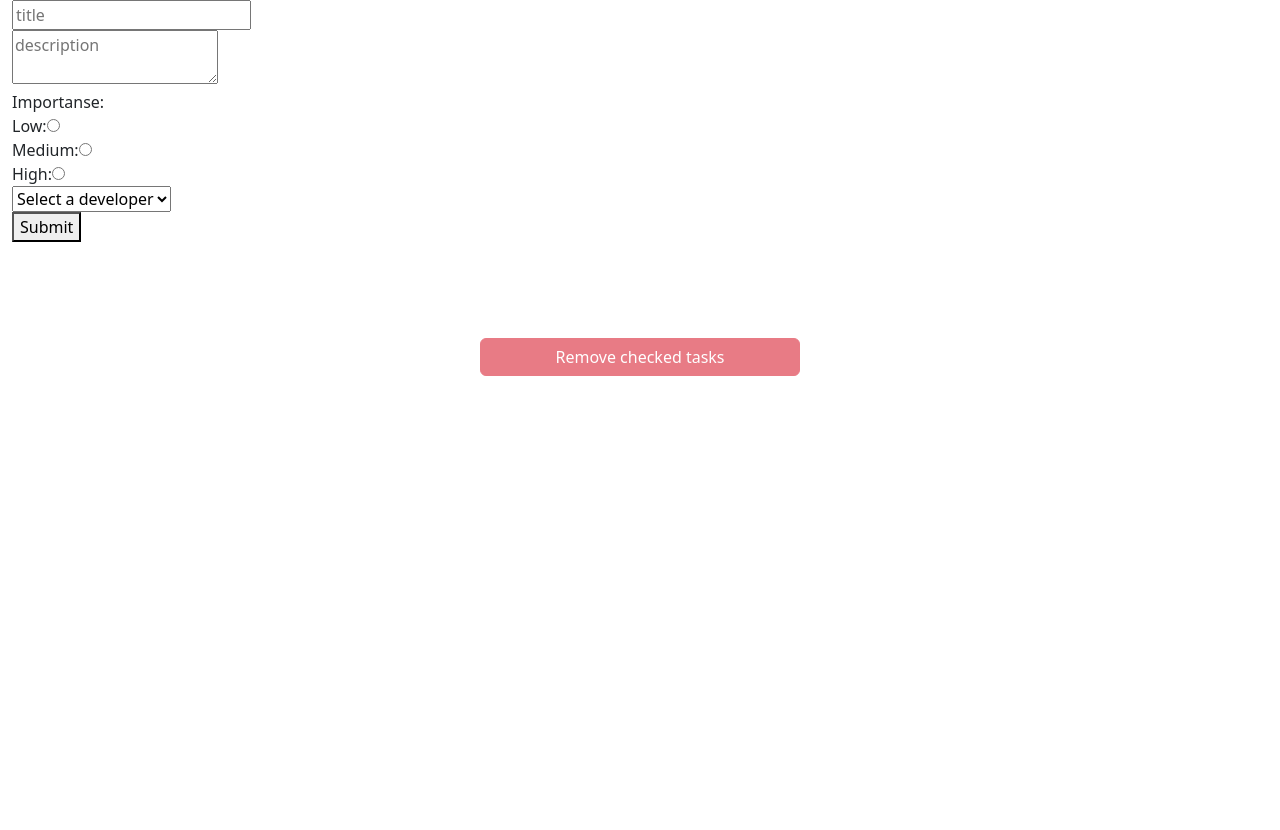
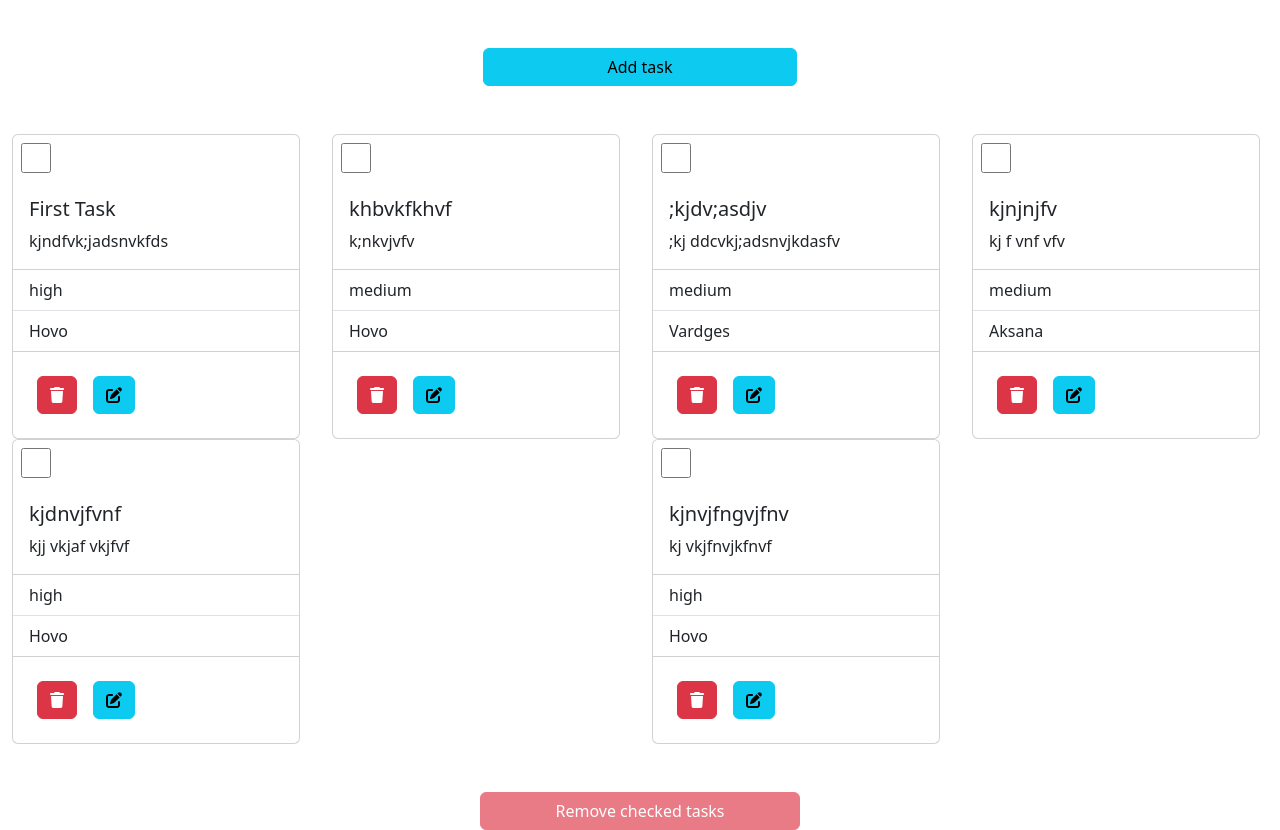
Before and after one commit to TumasyanDolera/react-redux, a React (Create React App) app: page / in a window 1280 px wide. Before the commit the page ends 800 px from the top, so only its background shows below. Built offline with nearby package versions, Linux system fonts and the light colour scheme; data requests are answered from the project's data file.

Commit message:
Added json server: Added functional show task when component mount and add task

```diff
--- /dev/null
+++ b/db.json
@@ -0,0 +1,69 @@
+{
+  "posts": [
+    {
+      "id": 1,
+      "title": "json-server",
+      "author": "typicode"
+    },
+    {
+      "id": 2
+    },
+    {
+      "id": 3
+    }
+  ],
+  "comments": [
+    {
+      "id": 1,
+      "body": "some comment",
+      "postId": 1
+    }
+  ],
+  "profile": {
+    "name": "typicode"
+  },
+  "tasks": [
+    {
+      "title": "First Task",
+      "description": "kjndfvk;jadsnvkfds",
+      "importance": "high",
+      "developer": "Hovo",
+      "id": 1
+    },
+    {
+      "title": "khbvkfkhvf",
+      "description": "k;nkvjvfv",
+      "importance": "medium",
+      "developer": "Hovo",
+      "id": 2
+    },
+    {
+      "title": ";kjdv;asdjv",
+      "description": ";kj ddcvkj;adsnvjkdasfv",
+      "importance": "medium",
+      "developer": "Vardges",
+      "id": 3
+    },
+    {
+      "title": "kjnjnjfv",
+      "description": "kj f vnf vfv",
+      "importance": "medium",
+      "developer": "Aksana",
+      "id": 4
+    },
+    {
+      "title": "kjdnvjfvnf",
+      "description": "kjj vkjaf vkjfvf",
+      "importance": "high",
+      "developer": "Hovo",
+      "id": 5
+    },
+    {
+      "title": "kjnvjfngvjfnv",
+      "description": "kj vkjfnvjkfnvf",
+      "importance": "high",
+      "developer": "Hovo",
+      "id": 6
+    }
+  ]
+}
--- a/package.json
+++ b/package.json
@@ -10,6 +10,7 @@
     "@testing-library/react": "^13.4.0",
     "@testing-library/user-event": "^13.5.0",
     "bootstrap": "^5.3.0",
+    "json-server": "^0.17.3",
     "prop-types": "^15.8.1",
     "react": "^18.2.0",
     "react-bootstrap": "^2.8.0",
--- a/src/components/AddNewTask/AddNewTask.js
+++ b/src/components/AddNewTask/AddNewTask.js
@@ -1,16 +1,26 @@
 import React, { PureComponent } from 'react';
+import Button from 'react-bootstrap/Button';
+import Modal from 'react-bootstrap/Modal';
+import Col from 'react-bootstrap/Col';
+import Form from 'react-bootstrap/Form';
+import Row from 'react-bootstrap/Row';
+import FloatingLabel from 'react-bootstrap/FloatingLabel';
 import { idGenerator } from '../../utils/utils';
 import PropTypes from 'prop-types';
 
 
-export default class AddNewTask extends PureComponent {
-    state = {
+class AddNewTaskModal extends PureComponent {
+    constructor(props) {
+        super(props);
+        this.state = {
             toDoList: [],
             title: '',
             description: '',
             importance: '',
             developer: '',
-    };
+        }
+    }
+
 
     handleInputChange = (event) => {
         this.setState({ [event.target.name]: event.target.value })
@@ -18,7 +28,7 @@ export default class AddNewTask extends PureComponent {
     }
 
     handleRadioChange = (event) => {
-        this.setState({ importance: event.target.value })
+        this.setState({ importance: event.target.name })
     }
 
     handleSelectChange = (event) => {
@@ -37,7 +47,7 @@ export default class AddNewTask extends PureComponent {
         }
 
         let neweObj = {
-            id: idGenerator(),
+            // id: idGenerator(),
             title,
             description,
             importance,
@@ -48,17 +58,10 @@ export default class AddNewTask extends PureComponent {
 
         let toDoList = [...this.state.toDoList];
         toDoList.push(neweObj);
-        this.setState({
-            toDoList,
-            title: '',
-            description: '',
-            importance: '',
-            developer: '',
-        })
     }
 
-    handleAddKeyDown=(event)=>{
-        if(event.key === "Enter"){
+    handleAddKeyDown = (event) => {
+        if (event.key === "Enter") {
             this.handleAddTask(event)
         }
 
@@ -66,88 +69,116 @@ export default class AddNewTask extends PureComponent {
 
     render() {
         const { title, developer, importance, description } = this.state;
-        const {disabledButton} = this.props;
+        return (
+            <Modal
+                size="lg"
+                aria-labelledby="contained-modal-title-vcenter"
+                centered
+                show={true}
+                onHide={this.props.onClose}
+            >
+                <Modal.Header closeButton>
+                    <Modal.Title id="contained-modal-title-vcenter">
+                        Edit task
+                    </Modal.Title>
 
-        return (
-            <form onSubmit={this.handleAddTask} onKeyDown={this.handleAddKeyDown}>
-                <label>
-                    <input
-                        placeholder='title'
-                        type="text"
-                        name="title"
-                        value={title}
-                        onChange={this.handleInputChange}
-                    />
-                </label>
-                <br />
-                <label>
-                    <textarea
-                        placeholder='description'
+                </Modal.Header>
+                <Modal.Body>
+                    <Form onKeyDown={this.handleAddKeyDown}>
+                        <Form.Group as={Row} className="mb-3" controlId="formHorizontalEmail">
+                            <Form.Label column sm={2}>
+                                Title
+                            </Form.Label>
+                            <Col sm={10}>
+                                <Form.Control type="text" placeholder="Title" name="title" value={title} onChange={this.handleInputChange} />
+                            </Col>
+                        </Form.Group>
+
+                        <Form.Group as={Row} className="mb-3" controlId="formHorizontalPassword" >
+                            <Form.Label column sm={2}>
+                                Description
+                            </Form.Label>
+                            <Col sm={10}>
+
+                                    <Form.Control
+                                        controlId="floatingTextarea"
+                                        as="textarea"
+                                        placeholder="Leave a comment here"
                                         name="description"
                                         value={description}
                                         onChange={this.handleInputChange}
                                         />
-                </label>
-                <br />
-                Importanse:
-                <br />
-                <label>
-                    Low:
-                    <input
-                        type="radio"
-                        name="low"
-                        value="low"
-                        checked={importance === 'low'}
-                        onChange={this.handleRadioChange}
-                    />
-                </label>
-                <br />
-                <label>
-                    Medium:
-                    <input
-                        style={{ background: 'yellow' }}
-                        type="radio"
-                        name="medium"
-                        value="medium"
-                        checked={importance === 'medium'}
-                        onChange={this.handleRadioChange}
-                    />
-                </label>
-                <br />
-                <label>
-                    High:
-                    <input
-                        type="radio"
-                        name="high"
-                        value="high"
-                        checked={importance === 'high'}
-                        onChange={this.handleRadioChange}
-                    />
-                </label>
-                <br />
-                <label>
-                    <select value={developer} onChange={this.handleSelectChange}>
+                            </Col>
+                        </Form.Group>
+                        <Form.Group as={Row} className="mb-3">
+                            <Form.Label as="legend" column sm={2}>
+                                Developer
+                            </Form.Label>
+
+                            <Col sm={10}>
+                                <Form.Select aria-label="Default select example" value={developer} onChange={this.handleSelectChange}>
                                     <option value="">Select a developer</option>
                                     <option value="Aksana">Aksana</option>
                                     <option value="Hovo">Hovo</option>
                                     <option value="Vardges">Vardges</option>
                                     <option value="Armen">Armen</option>
                                     <option value="ELizabet">Elizabet</option>
-                    </select>
-                </label>
-                <br />
-                <button type="submit" disabled={disabledButton}>Submit</button>
-            </form>
-        )
+                                </Form.Select>
+                            </Col>
+                        </Form.Group>
+                        <fieldset>
+                            <Form.Group as={Row} className="mb-3">
+                                <Form.Label as="legend" column sm={2}>
+                                    Radios
+                                </Form.Label>
+                                <Col sm={10}>
+                                    <Form.Check
+                                        type="radio"
+                                        label="low"
+                                        name="low"
+                                        id="formHorizontalRadios1"
+                                        checked={importance === "low"}
+                                        onChange={this.handleRadioChange}
+                                    />
+                                    <Form.Check
+                                        type="radio"
+                                        label="medium"
+                                        name="medium"
+                                        id="formHorizontalRadios2"
+                                        checked={importance === "medium"}
+                                        onChange={this.handleRadioChange}
+
+                                    />
+                                    <Form.Check
+                                        type="radio"
+                                        label="high"
+                                        name="high"
+                                        id="formHorizontalRadios3"
+                                        checked={importance === "high"}
+                                        onChange={this.handleRadioChange}
+
+                                    />
+                                </Col>
+                            </Form.Group>
+                        </fieldset>
+                    </Form>
+                </Modal.Body>
+                <Modal.Footer>
+                    <Button variant='primary' onClick={this.handleAddTask}>Add</Button>
+                    <Button variant="secondary" onClick={this.props.onClose}>Cansel</Button>
+                </Modal.Footer>
+            </Modal>
+        );
     }
 
 }
 
 
-AddNewTask.propTypes = {
+
+AddNewTaskModal.propTypes = {
     handleAddTask:PropTypes.func,
-    disabledButton:PropTypes.number,
-    // disabledButton:PropTypes.number.isRequired,
-    // disabledButton:PropTypes.oneOf([1,5,6,'kkk', true])
-    // disabledButton:PropTypes.oneOfType([PropTypes.number, PropTypes.array])
+    onClose:PropTypes.func
 }
+
+
+export default AddNewTaskModal;
--- a/src/components/Tasks/tasks.module.css
+++ b/src/components/Tasks/tasks.module.css
@@ -18,5 +18,5 @@
 }
 
 .checkedTaskCard {
-  border: 2px solid red;
+  border: 2px solid red !important;
 }
--- a/src/components/ToDo/ToDo.js
+++ b/src/components/ToDo/ToDo.js
@@ -1,5 +1,5 @@
 import React, { PureComponent } from "react";
-import AddNewTask from "../AddNewTask/AddNewTask";
+import AddNewTaskModal from "../AddNewTask/AddNewTask";
 import Tasks from "../Tasks/Tasks";
 import Confirm from "../Confirm";
 import { Container, Row, Col, Button } from "react-bootstrap";
@@ -11,21 +11,63 @@ import EditModal from "../EditModal";
 export default class ToDo extends PureComponent {
     state = {
         toDoList: [],
-        editedTask:null,
+        editedTask: null,
         checkedTasks: new Set(),
-        toggleConfirmModal: false
+        toggleConfirmModal: false,
+        showNewTaskModal: false,
     };
 
+    componentDidMount() {
+        fetch('http://localhost:3004/tasks', {
+            method: 'GET',
+            headers: {
+                "Content-Type": "application/json",
+            },
+        })
+            .then(response => {
+                if (!response.ok) {
+                    throw response.error
+                }
+                return response.json()
+            })
+            .then(tasks => {
+                let toDoList = [...this.state.toDoList, ...tasks];
+                // toDoList.push(tasks);
+                this.setState({
+                    toDoList,
+                })
+            })
+            .catch(error => console.log(error))
+
+    }
 
 
     handleAddTask = (neweObj) => {
+        console.log('NNNNNN====>>>>', neweObj)
         let toDoList = [...this.state.toDoList];
-        toDoList.push(neweObj);
+
+        fetch('http://localhost:3004/tasks', {
+            method: 'POST',
+            headers: {
+                "Content-Type": "application/json",
+            },
+            body: JSON.stringify(neweObj)
+        })
+            .then(response => {
+                if (!response.ok) {
+                    throw response.error
+                }
+                return response.json()
+            })
+            .then(task => {
+                toDoList.push(task);
                 this.setState({
                     toDoList,
+                    showNewTaskModal: false
 
                 })
-
+            })
+            .catch(error => console.log(error))
 
     }
 
@@ -90,16 +132,16 @@ export default class ToDo extends PureComponent {
 
     }
 
-    handleEditTask =(taskObj)=>{
+    handleEditTask = (taskObj) => {
         this.setState({
-            editedTask:taskObj,
+            editedTask: taskObj,
         })
     }
 
-handleSaveEditedTask =(taskObj)=>{
+    handleSaveEditedTask = (taskObj) => {
         let toDoList = [...this.state.toDoList];
 
-    let index  = toDoList.findIndex((item)=>item.id === taskObj.id);
+        let index = toDoList.findIndex((item) => item.id === taskObj.id);
         toDoList[index] = {
             ...toDoList[index],
             ...taskObj
@@ -107,23 +149,34 @@ handleSaveEditedTask =(taskObj)=>{
 
         this.setState({
             toDoList,
-        editedTask:null
+            editedTask: null
         })
 
     }
 
+    toggleNewTaskModal = () => {
+        this.setState({
+            showNewTaskModal: !this.state.showNewTaskModal,
+        })
+    }
+
     render() {
-        const { toDoList, checkedTasks, toggleConfirmModal , editedTask} = this.state;
+        const { toDoList, checkedTasks, toggleConfirmModal, editedTask, showNewTaskModal } = this.state;
 
 
 
         return (
             <Container fluid>
                 <Row className="justify-content-center">
-                    <AddNewTask
-                        handleAddTask={this.handleAddTask}
-                        disabledButton={checkedTasks.size}
-                    />
+                    <Col className="text-center mt-5">
+                        <Button
+                            variant="info"
+                            className="w-25"
+                            onClick={this.toggleNewTaskModal}
+                            disabled={checkedTasks.size}>
+                            Add task
+                        </Button>
+                    </Col>
                 </Row>
 
                 <Row className="mt-5">
@@ -161,9 +214,16 @@ handleSaveEditedTask =(taskObj)=>{
                 {
                     !!editedTask &&
                     <EditModal
-                    onClose={()=>this.handleEditTask(null)}
+                        onClose={() => this.handleEditTask(null)}
                         editTaskData={editedTask}
                         onSave={this.handleSaveEditedTask}
+                    />
+                }
+                {
+                    showNewTaskModal &&
+                    <AddNewTaskModal
+                        handleAddTask={this.handleAddTask}
+                        onClose={this.toggleNewTaskModal}
                     />
                 }
             </Container>
```
Also changed, not shown: src/components/EditModal.js (+0 -11 lines), 1 other file (tests, documents, lock files or other folders). Lines whose indentation alone changed are shown as unchanged.
